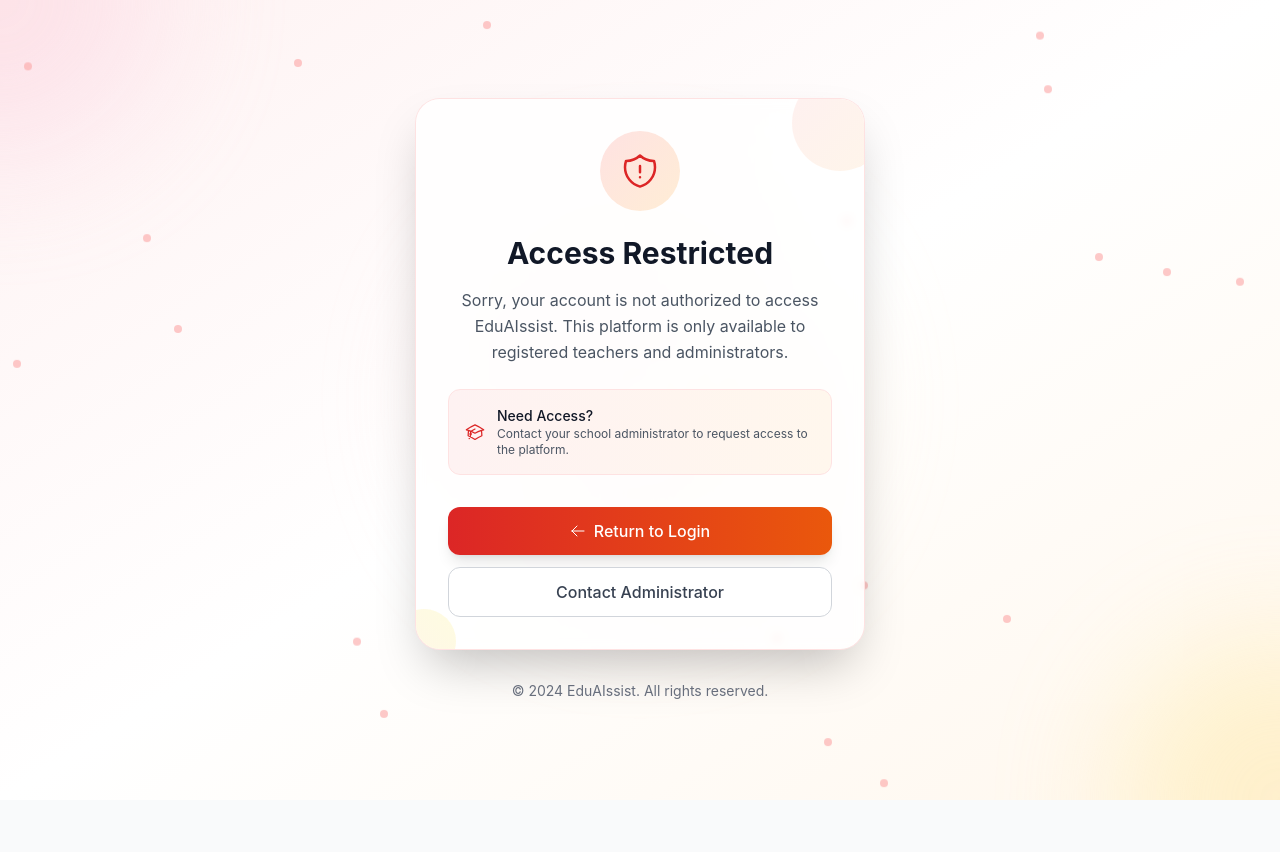
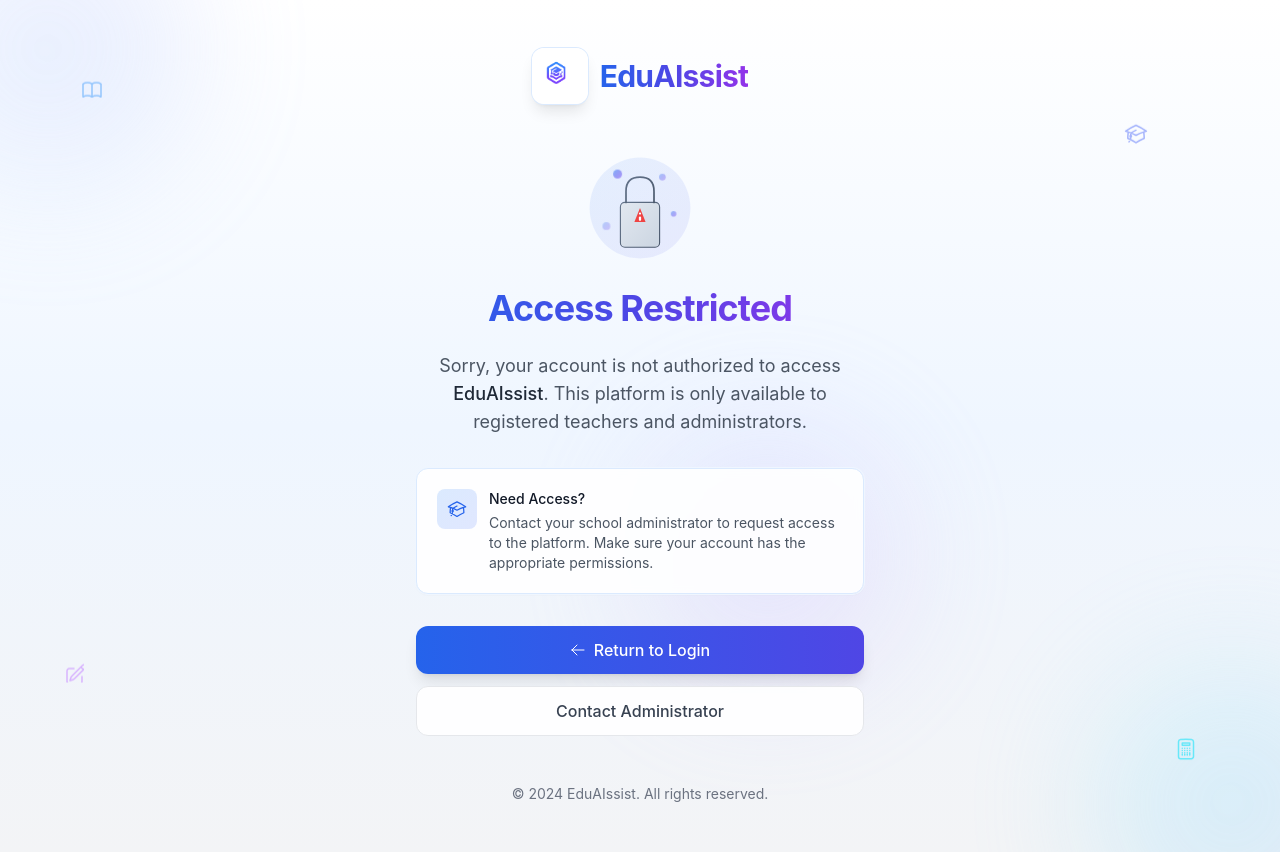
Before and after one commit to akshaywhiz/EduAIssist, a Next.js app in the folder frontend/: page /unauthorized in a window 1280 px wide. Before the commit this address had no page. Before the commit the page ends 800 px from the top, so only its background shows below. Built offline with nearby package versions, Linux system fonts and the light colour scheme.

Commit message:
unauthorized screen enhancement

```diff
--- a/frontend/src/app/unauthorized/page.tsx
+++ b/frontend/src/app/unauthorized/page.tsx
@@ -2,109 +2,210 @@
 
 import { useEffect } from 'react'
 import { useRouter } from 'next/navigation'
-import { ShieldExclamationIcon, ArrowLeftIcon, AcademicCapIcon } from '@heroicons/react/24/outline'
+import { ArrowLeftIcon, AcademicCapIcon } from '@heroicons/react/24/outline'
 import { useAuth } from '@/lib/auth-context'
+import { Logo } from '@/components/ui/logo'
+
+// Custom SVG illustration for unauthorized access
+function UnauthorizedIllustration() {
+  return (
+    <svg
+      className="w-24 h-24 sm:w-28 sm:h-28 mx-auto"
+      viewBox="0 0 200 200"
+      fill="none"
+      xmlns="http://www.w3.org/2000/svg"
+    >
+      {/* Background circle */}
+      <circle cx="100" cy="100" r="90" fill="url(#bg-gradient)" opacity="0.1" />
+
+      {/* Lock body */}
+      <rect
+        x="65"
+        y="90"
+        width="70"
+        height="80"
+        rx="8"
+        fill="url(#lock-gradient)"
+        stroke="url(#lock-stroke)"
+        strokeWidth="2"
+      />
+
+      {/* Lock shackle */}
+      <path
+        d="M75 90 L75 70 Q75 45 100 45 Q125 45 125 70 L125 90"
+        stroke="url(#lock-stroke)"
+        strokeWidth="3"
+        fill="none"
+        strokeLinecap="round"
+      />
+
+      {/* Warning triangle */}
+      <path
+        d="M100 100 L110 125 L90 125 Z"
+        fill="#ef4444"
+      />
+
+      {/* Exclamation mark */}
+      <circle cx="100" cy="110" r="2" fill="white" />
+      <rect x="98" y="115" width="4" height="8" rx="2" fill="white" />
+
+      {/* Floating shield elements */}
+      <circle cx="60" cy="40" r="8" fill="url(#accent-gradient)" opacity="0.6" className="animate-float" />
+      <circle cx="140" cy="50" r="6" fill="url(#accent-gradient)" opacity="0.4" className="animate-float" style={{ animationDelay: '1s' }} />
+      <circle cx="160" cy="120" r="5" fill="url(#accent-gradient)" opacity="0.5" className="animate-float" style={{ animationDelay: '2s' }} />
+      <circle cx="40" cy="140" r="7" fill="url(#accent-gradient)" opacity="0.3" className="animate-float" style={{ animationDelay: '1.5s' }} />
+
+      {/* Gradient definitions */}
+      <defs>
+        <linearGradient id="bg-gradient" x1="0%" y1="0%" x2="100%" y2="100%">
+          <stop offset="0%" stopColor="#3b82f6" />
+          <stop offset="100%" stopColor="#6366f1" />
+        </linearGradient>
+        <linearGradient id="lock-gradient" x1="0%" y1="0%" x2="100%" y2="100%">
+          <stop offset="0%" stopColor="#e2e8f0" />
+          <stop offset="100%" stopColor="#cbd5e1" />
+        </linearGradient>
+        <linearGradient id="lock-stroke" x1="0%" y1="0%" x2="100%" y2="100%">
+          <stop offset="0%" stopColor="#64748b" />
+          <stop offset="100%" stopColor="#475569" />
+        </linearGradient>
+        <linearGradient id="accent-gradient" x1="0%" y1="0%" x2="100%" y2="100%">
+          <stop offset="0%" stopColor="#3b82f6" />
+          <stop offset="50%" stopColor="#6366f1" />
+          <stop offset="100%" stopColor="#8b5cf6" />
+        </linearGradient>
+      </defs>
+    </svg>
+  )
+}
 
 export default function UnauthorizedPage() {
   const router = useRouter()
   const { logout } = useAuth()
 
   useEffect(() => {
-    // Clear any existing auth tokens
-    logout()
+    // Clear any existing auth tokens silently without toasts or redirects
+    logout(false, false)
   }, [logout])
 
   return (
-    <div className="relative min-h-screen overflow-hidden bg-gradient-to-br from-red-50 via-white to-orange-50">
-      {/* Animated background elements */}
-      <div className="pointer-events-none absolute inset-0">
-        <div className="absolute -top-40 -left-40 h-80 w-80 rounded-full bg-gradient-to-br from-red-200 to-pink-200 opacity-30 blur-3xl animate-pulse" />
-        <div className="absolute -bottom-40 -right-40 h-80 w-80 rounded-full bg-gradient-to-tl from-orange-200 to-yellow-200 opacity-30 blur-3xl animate-pulse" style={{ animationDelay: '1s' }} />
-        <div className="absolute top-1/2 left-1/2 transform -translate-x-1/2 -translate-y-1/2 h-96 w-96 rounded-full bg-gradient-to-r from-red-100 to-orange-100 opacity-20 blur-3xl animate-pulse" style={{ animationDelay: '2s' }} />
+    <div className="relative min-h-screen overflow-hidden bg-gradient-to-b from-white via-blue-50 to-gray-100 flex flex-col">
+      {/* Decorative orbs matching portal theme */}
+      <div className="pointer-events-none absolute inset-0 opacity-30">
+        <div className="absolute -top-24 -left-24 h-72 w-72 rounded-full bg-gradient-to-tr from-blue-200 to-indigo-300 blur-3xl animate-gentle-pulse" />
+        <div className="absolute -bottom-24 -right-24 h-72 w-72 rounded-full bg-gradient-to-br from-cyan-200 to-blue-300 blur-3xl animate-gentle-pulse" style={{ animationDelay: '1s' }} />
+        <div className="absolute top-1/2 left-1/2 h-64 w-64 rounded-full bg-gradient-to-br from-indigo-200 to-purple-300 blur-3xl animate-gentle-pulse" style={{ animationDelay: '2s' }} />
       </div>
 
-      {/* Floating particles */}
+      {/* Educational themed floating elements */}
       <div className="pointer-events-none absolute inset-0">
-        {[...Array(20)].map((_, i) => (
-          <div
-            key={i}
-            className="absolute h-2 w-2 rounded-full bg-red-300 opacity-60 animate-bounce"
-            style={{
-              left: `${Math.random() * 100}%`,
-              top: `${Math.random() * 100}%`,
-              animationDelay: `${Math.random() * 2}s`,
-              animationDuration: `${2 + Math.random() * 2}s`,
-            }}
-          />
-        ))}
+        {/* Book */}
+        <div className="absolute top-24 left-8 sm:top-20 sm:left-20 animate-float" style={{ animationDelay: '0.5s' }}>
+          <svg width="24" height="24" fill="none" stroke="currentColor" className="text-blue-300">
+            <path strokeLinecap="round" strokeLinejoin="round" strokeWidth={1.5} d="M12 6.253v13m0-13C10.832 5.477 9.246 5 7.5 5S4.168 5.477 3 6.253v13C4.168 18.477 5.754 18 7.5 18s3.332.477 4.5 1.253m0-13C13.168 5.477 14.754 5 16.5 5c1.747 0 3.332.477 4.5 1.253v13C19.832 18.477 18.246 18 16.5 18c-1.746 0-3.332.477-4.5 1.253" />
+          </svg>
         </div>
 
-      <div className="relative z-10 flex min-h-screen items-center justify-center px-4">
-        <div className="w-full max-w-md">
-          {/* Main card */}
-          <div className="relative overflow-hidden rounded-3xl bg-white/80 p-8 shadow-2xl ring-1 ring-red-100 backdrop-blur-sm">
-            {/* Decorative elements */}
-            <div className="absolute -top-6 -right-6 h-24 w-24 rounded-full bg-gradient-to-br from-red-100 to-orange-100 opacity-50" />
-            <div className="absolute -bottom-6 -left-6 h-16 w-16 rounded-full bg-gradient-to-tr from-orange-100 to-yellow-100 opacity-50" />
+        {/* Graduation cap */}
+        <div className="absolute top-36 right-8 sm:top-32 sm:right-32 animate-float" style={{ animationDelay: '1.2s' }}>
+          <svg width="28" height="28" fill="none" stroke="currentColor" className="text-indigo-300">
+            <path strokeLinecap="round" strokeLinejoin="round" strokeWidth={1.5} d="M4.26 10.147a60.436 60.436 0 00-.491 6.347A48.627 48.627 0 0112 20.904a48.627 48.627 0 018.232-4.41 60.46 60.46 0 00-.491-6.347m-15.482 0a50.57 50.57 0 00-2.658-.813A59.905 59.905 0 0112 3.493a59.902 59.902 0 0110.399 5.84c-.896.248-1.783.52-2.658.814m-15.482 0A50.697 50.697 0 0112 13.489a50.702 50.702 0 017.74-3.342M6.75 15a.75.75 0 100-1.5.75.75 0 000 1.5zm0 0v-3.675A55.378 55.378 0 0112 8.443m-7.007 11.55A5.981 5.981 0 006.75 15.75v-1.5" />
+          </svg>
+        </div>
 
-            <div className="relative text-center">
-              {/* Icon */}
-              <div className="mx-auto mb-6 flex h-20 w-20 items-center justify-center rounded-full bg-gradient-to-br from-red-100 to-orange-100">
-                <ShieldExclamationIcon className="h-10 w-10 text-red-600" />
+        {/* Pencil */}
+        <div className="absolute bottom-32 left-8 sm:bottom-40 sm:left-16 animate-float" style={{ animationDelay: '2s' }}>
+          <svg width="20" height="20" fill="none" stroke="currentColor" className="text-purple-300">
+            <path strokeLinecap="round" strokeLinejoin="round" strokeWidth={1.5} d="M16.862 4.487l1.687-1.688a1.875 1.875 0 112.652 2.652L10.582 16.07a4.5 4.5 0 01-1.897 1.13L6 18l.8-2.685a4.5 4.5 0 011.13-1.897l8.932-8.931zm0 0L19.5 7.125M18 14v4.75A2.25 2.25 0 0115.75 21H5.25A2.25 2.25 0 013 18.75V8.25A2.25 2.25 0 015.25 6H10" />
+          </svg>
+        </div>
+
+        {/* Calculator */}
+        <div className="absolute bottom-24 right-8 sm:bottom-20 sm:right-20 animate-float" style={{ animationDelay: '1.8s' }}>
+          <svg width="26" height="26" fill="none" stroke="currentColor" className="text-cyan-300">
+            <path strokeLinecap="round" strokeLinejoin="round" strokeWidth={1.5} d="M15.75 15.75V18m-7.5-6.75h.008v.008H8.25v-.008zm0 2.25h.008v.008H8.25V13.5zm0 2.25h.008v.008H8.25v-.008zm0 2.25h.008V18H8.25v-.75zm2.498-6.75h.007v.008h-.007v-.008zm0 2.25h.007v.008h-.007V13.5zm0 2.25h.007v.008h-.007v-.008zm0 2.25h.007V18h-.007v-.75zm2.504-6.75h.008v.008h-.008v-.008zm0 2.25h.008v.008h-.008V13.5zm0 2.25h.008v.008h-.008v-.008zm0 2.25h.008V18h-.008v-.75zm2.498-6.75h.008v.008h-.008v-.008zm0 2.25h.008v.008h-.008V13.5zM8.25 6h7.5v2.25h-7.5V6zM12 2.25c-1.892 0-3.758.11-5.593.322C5.307 2.7 4.5 3.65 4.5 4.757V19.5a2.25 2.25 0 002.25 2.25h10.5a2.25 2.25 0 002.25-2.25V4.757c0-1.108-.806-2.057-1.907-2.185A48.507 48.507 0 0012 2.25z" />
+          </svg>
+        </div>
+      </div>
+
+      {/* Header Section */}
+      <header className="relative z-10 px-4 pt-8 sm:pt-12 pb-4">
+        <div className="flex justify-center animate-slide-in-up">
+          <div className="flex items-center gap-3">
+            <div className="flex h-12 w-12 sm:h-14 sm:w-14 items-center justify-center rounded-xl bg-white/90 shadow-lg ring-1 ring-blue-100 backdrop-blur-sm">
+              <Logo size="md" className="h-8 w-8 sm:h-10 sm:w-10" />
+            </div>
+            <h2 className="bg-gradient-to-r from-blue-600 via-indigo-600 to-purple-600 bg-clip-text text-2xl sm:text-3xl font-bold tracking-tight text-transparent">
+              EduAIssist
+            </h2>
+          </div>
+        </div>
+      </header>
+
+      {/* Main Content Section */}
+      <main className="relative z-10 flex-1 flex items-center justify-center px-4 py-8">
+        <div className="w-full max-w-md text-center">
+          {/* Custom unauthorized illustration */}
+          <div className="animate-fade-in-scale mb-6" style={{ animationDelay: '0.2s' }}>
+            <UnauthorizedIllustration />
           </div>
 
           {/* Title */}
-              <h1 className="mb-4 text-2xl font-bold text-gray-900 sm:text-3xl">
+          <h1 className="mb-6 bg-gradient-to-r from-blue-600 via-indigo-600 to-purple-600 bg-clip-text text-3xl sm:text-4xl font-bold tracking-tight text-transparent animate-slide-in-up" style={{ animationDelay: '0.3s' }}>
             Access Restricted
           </h1>
 
           {/* Message */}
-              <p className="mb-6 text-gray-600 leading-relaxed">
-                Sorry, your account is not authorized to access EduAIssist.
+          <p className="mb-8 text-gray-600 leading-relaxed text-base sm:text-lg animate-slide-in-up" style={{ animationDelay: '0.4s' }}>
+            Sorry, your account is not authorized to access
+            <span className="font-medium text-gray-800"> EduAIssist</span>.
             This platform is only available to registered teachers and administrators.
           </p>
 
           {/* Additional info */}
-              <div className="mb-8 rounded-xl bg-gradient-to-r from-red-50 to-orange-50 p-4 border border-red-100">
-                <div className="flex items-center gap-3">
-                  <AcademicCapIcon className="h-5 w-5 text-red-600 flex-shrink-0" />
+          <div className="mb-8 rounded-xl bg-white/90 backdrop-blur-sm p-5 border border-blue-100 shadow-sm ring-1 ring-blue-50 animate-fade-in-scale" style={{ animationDelay: '0.5s' }}>
+            <div className="flex items-start gap-3">
+              <div className="flex h-10 w-10 items-center justify-center rounded-lg bg-gradient-to-br from-blue-100 to-indigo-100 flex-shrink-0">
+                <AcademicCapIcon className="h-5 w-5 text-blue-600" />
+              </div>
               <div className="text-left">
-                    <p className="text-sm font-medium text-gray-900">Need Access?</p>
-                    <p className="text-xs text-gray-600">
+                <p className="text-sm font-medium text-gray-900 mb-1">Need Access?</p>
+                <p className="text-xs sm:text-sm text-gray-600 leading-relaxed">
                   Contact your school administrator to request access to the platform.
+                  Make sure your account has the appropriate permissions.
                 </p>
               </div>
             </div>
           </div>
 
           {/* Action buttons */}
-              <div className="space-y-3">
+          <div className="space-y-3 animate-slide-in-up" style={{ animationDelay: '0.6s' }}>
             <button
               onClick={() => router.push('/')}
-                  className="group flex w-full items-center justify-center gap-2 rounded-xl bg-gradient-to-r from-red-600 to-orange-600 px-6 py-3 text-white font-medium shadow-lg transition-all duration-200 hover:from-red-700 hover:to-orange-700 hover:shadow-xl active:scale-95"
+              className="group flex w-full items-center justify-center gap-2 rounded-xl bg-gradient-to-r from-blue-600 to-indigo-600 px-6 py-3 text-white font-medium shadow-lg transition-all duration-300 hover:from-blue-700 hover:to-indigo-700 hover:shadow-xl transform hover:scale-[1.02] hover:-translate-y-0.5"
             >
               <ArrowLeftIcon className="h-4 w-4 transition-transform group-hover:-translate-x-1" />
               Return to Login
             </button>
 
             <button
-                  onClick={() => window.open('mailto:admin@eduaissist.com?subject=Access Request', '_blank')}
-                  className="w-full rounded-xl border border-gray-300 bg-white px-6 py-3 text-gray-700 font-medium transition-all duration-200 hover:bg-gray-50 hover:border-gray-400 active:scale-95"
+              onClick={() => window.open('mailto:admin@eduaissist.com?subject=Access Request - EduAIssist Platform', '_blank')}
+              className="w-full rounded-xl border border-gray-200 bg-white/90 px-6 py-3 text-gray-700 font-medium transition-all duration-300 hover:bg-white hover:border-gray-300 hover:shadow-md transform hover:scale-[1.01] backdrop-blur-sm"
             >
               Contact Administrator
             </button>
           </div>
         </div>
-          </div>
+      </main>
 
-          {/* Footer */}
-          <div className="mt-8 text-center">
-            <p className="text-sm text-gray-500">
+      {/* Footer Section */}
+      <footer className="relative z-10 px-4 pb-8 sm:pb-12 pt-4">
+        <div className="text-center animate-fade-in-scale" style={{ animationDelay: '0.7s' }}>
+          <p className="text-xs sm:text-sm text-gray-500">
             © 2024 EduAIssist. All rights reserved.
           </p>
         </div>
-        </div>
-      </div>
+      </footer>
     </div>
   )
 }
--- a/frontend/src/components/ui/logo.tsx
+++ b/frontend/src/components/ui/logo.tsx
@@ -25,7 +25,7 @@ export function Logo({ className = '', size = 'md', showFallback = true }: LogoP
   return (
     <div className={`relative ${className}`}>
       <img
-        src="/logo.svg"
+        src="/logo.png"
         alt="EduAIssist Logo"
         className={`${sizeClasses[size]} object-contain`}
         onError={(e) => {
```
Also changed, not shown: frontend/src/lib/auth-context.tsx (+9 -5 lines). Lines whose indentation alone changed are shown as unchanged.
